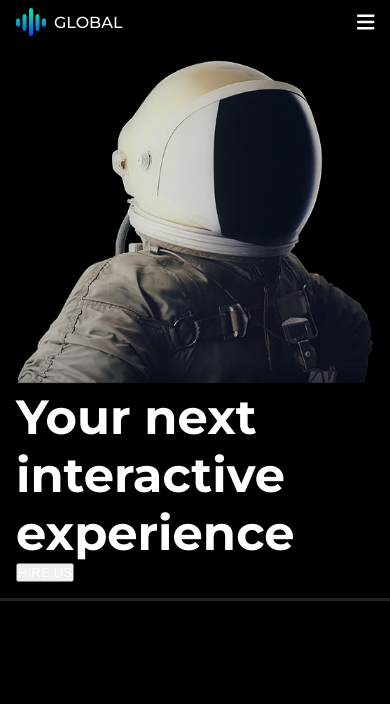
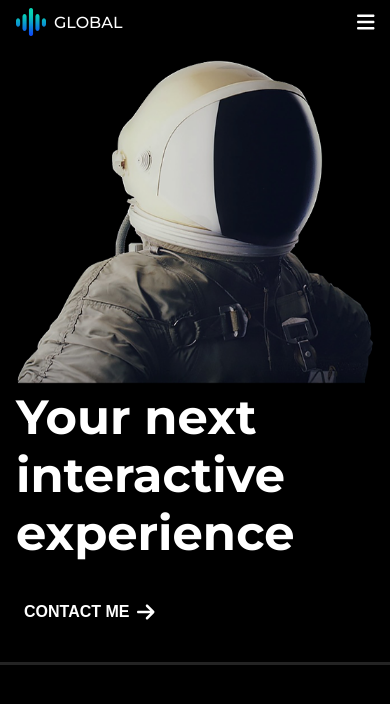
Before and after one commit to TommieeN/global-portfolio, a React (Vite) app: page / in a window 390 px wide. Shown: the top 704 px of the page. Built offline with nearby package versions, Linux system fonts and the light colour scheme; the HTML template or start-up script is replaced by a standard one.

Commit message:
landing page & navbar finish mobile

```diff
--- a/src/components/LandingPage/LandingPage.tsx
+++ b/src/components/LandingPage/LandingPage.tsx
@@ -1,14 +1,25 @@
 import "./landingPage.scss";
-import hero from "../../assets/introduction-visual.png"
-
+import hero from "../../assets/introduction-visual.png";
+import { FontAwesomeIcon } from "@fortawesome/react-fontawesome";
+import { faArrowRight } from "@fortawesome/free-solid-svg-icons";
 const LandingPage = () => {
   return (
     <div className="landing-page">
-        <img className="landing-page__hero" src={hero}/>
-        <h1 className="landing-page__header">Your next interactive experience</h1>
-        <button>HIRE US</button>
+      <div className="landing-page__container">
+        <img className="landing-page__hero" src={hero} />
+        <h1 className="landing-page__header">
+          Your next interactive experience
+        </h1>
+      </div>
+      <div className="landing-page__btn-container">
+        <button className="landing-page__btn">
+          <span>CONTACT ME
+          <FontAwesomeIcon size="lg" icon={faArrowRight} />
+          </span>
+        </button>
+      </div>
     </div>
-  )
-}
+  );
+};
 
-export default LandingPage
+export default LandingPage;
--- a/src/components/LandingPage/landingPage.scss
+++ b/src/components/LandingPage/landingPage.scss
@@ -1,6 +1,6 @@
 .landing-page {
   border-bottom: 3px solid #232323;
-    padding: 1rem;
+  padding: 0 1rem;
   &__hero {
     width: 100%;
   }
@@ -8,4 +8,46 @@
     font-size: 3rem;
     font-weight: 700;
   }
+  &__container {
+    margin: 1rem 0;
   }
+  &__btn-container {
+    margin: 2rem 0;
+  }
+  &__btn {
+    font-weight: 600;
+    font-size: 1rem;
+    padding: 0.5rem;
+    border: none;
+    background: black;
+    cursor: pointer;
+    color: black;
+    border: none;
+    position: relative;
+    transition: all 0.35s;
+  }
+  &__btn span {
+    position: relative;
+    display: flex;
+    align-items: center;
+    justify-content: center;
+    gap: 0.5rem;
+    z-index: 2;
+  }
+  &__btn:after {
+    position: absolute;
+    content: "";
+    top: 0;
+    left: 0;
+    width: 0;
+    height: 100%;
+    background: blue;
+    transition: all 0.35s;
+  }
+  &__btn:hover {
+    color: black;
+  }
+  &__btn:hover::after {
+    width: 100%;
+  }
+}
--- a/src/components/NavBar/navBar.scss
+++ b/src/components/NavBar/navBar.scss
@@ -14,7 +14,9 @@
     &__links {
         position: fixed;
         right: 0;
-        text-align: right;
+        display: flex;
+        flex-direction: column;
+        align-items: center;
         padding-right: 1rem;
         font-size: 1rem;
         font-weight: 700;
@@ -24,10 +26,9 @@
     &__link {
         padding: 1rem;
         &:hover {
-            font-size: 1.5rem;
-            color: #08c9ff;
+            font-size: 1.2rem;
+            color: blue;
             transition: 500ms;
-            border-bottom: 2px solid #08c9ff;
         }
     }
 }
--- /dev/null
+++ b/src/syles/partials/_variables.scss
@@ -0,0 +1,2 @@
+$tablet-breakpoint: 768px;
+$desktop-breakpoint: 1280px;
```
Also changed, not shown: src/syles/partials/mixins.scss (added, +13 -0 lines). Lines whose indentation alone changed are shown as unchanged.
